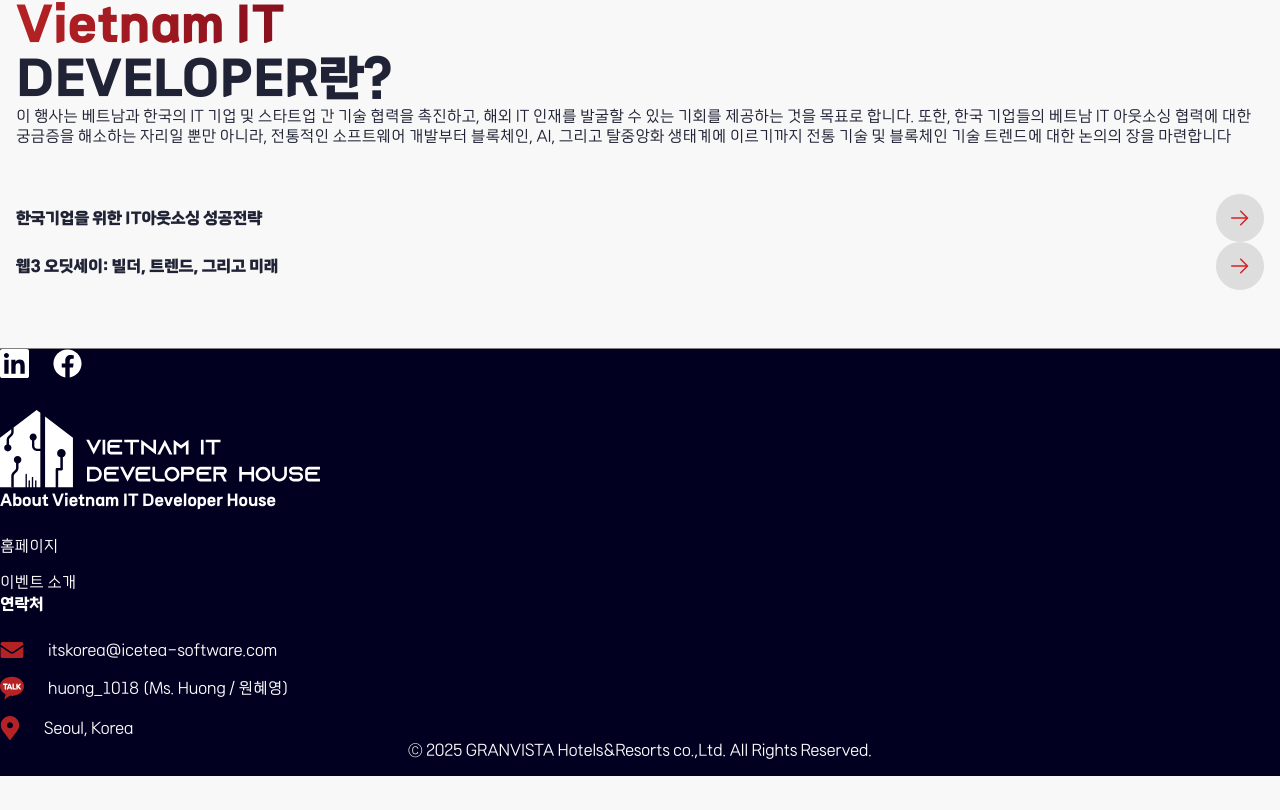
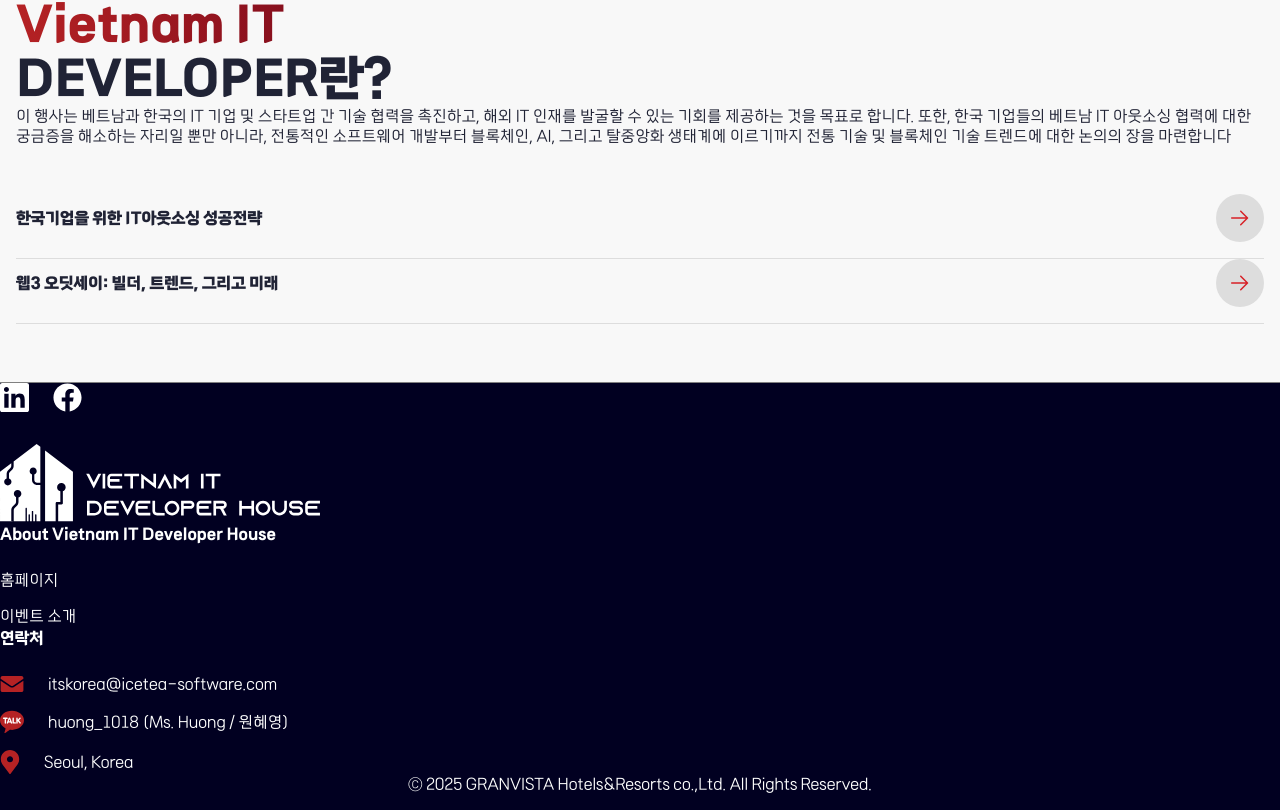
Before and after one commit to nguyenviet02/vietnam-it-developer-house, a React (Vite) app: page / in a window 1280 px wide. Shown: the part 1256-2066 px from the top of the page. Before the commit the page ends 2032 px from the top, so only its background shows below. Built offline with nearby package versions, Linux system fonts and the light colour scheme; what fluid-tailwind would draw is missing.

Commit message:
fix: style

```diff
--- a/src/components/home/AboutEvent.tsx
+++ b/src/components/home/AboutEvent.tsx
@@ -71,7 +71,7 @@ const AboutEvent = () => {
                 <a
                   href={item.href}
                   key={item.id}
-                  className="group flex items-center justify-between text-[1rem] font-extrabold leading-[1.25rem] text-primary hover:text-[#DC0611]"
+                  className="group flex items-center justify-between border-b border-[#DDDDDD] pb-4 text-[1rem] font-extrabold leading-[1.25rem] text-primary hover:border-red hover:text-[#DC0611]"
                 >
                   <span>{item.text}</span>
                   <div className="flex items-center justify-center rounded-full bg-[#DDDDDD] p-3 group-hover:bg-red">
--- a/src/layouts/Header.tsx
+++ b/src/layouts/Header.tsx
@@ -13,6 +13,7 @@ const navigation = [
   {
     name: "사전등록",
     href: "https://event-us.kr/itskorea/event/97652?utm_source=facebook&utm_campaign=wsbbe0ecey",
+    isHighlight: true,
   },
 ];
 
@@ -39,7 +40,7 @@ export default function Example() {
               <a
                 key={item.name}
                 href={item.href}
-                className="px-[27px] py-6 text-[1rem] font-bold leading-[1.125rem] text-white hover:bg-red"
+                className={`px-[27px] py-6 text-[1rem] font-bold leading-[1.125rem] text-white ${item.isHighlight ? "bg-red" : ""}`}
               >
                 {item.name}
               </a>
```
